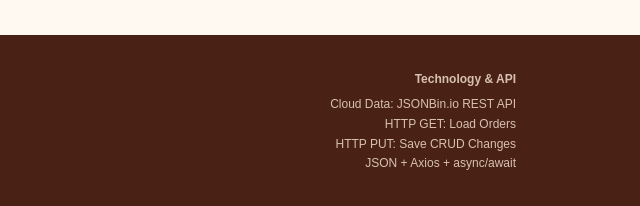
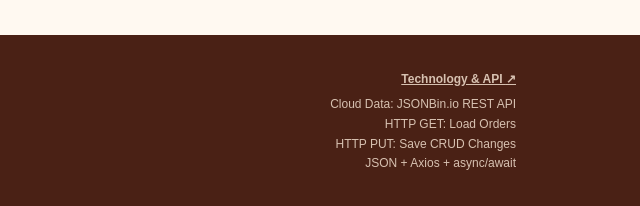
Before and after one commit to sheldoncm/chocofixco-order-manager, a plain HTML site: page index.html in a window 1280 px wide. Shown: the part 3548-3754 px from the top of the page, 640-1280 px from the left. Drawn offline with nearby package versions, Linux system fonts and the light colour scheme; no server answers.

Commit message:
Link footer API heading to JSONBin dashboard

```diff
--- a/index.html
+++ b/index.html
@@ -308,7 +308,7 @@
                  This is a static technology summary, not a live status.
             -->
             <div class="footer-api-notes" aria-label="Technology and API summary">
-                <p class="footer-api-heading">Technology &amp; API</p>
+                <p class="footer-api-heading"><a href="https://jsonbin.io/app/dashboard" target="_blank" rel="noopener noreferrer" aria-label="Open JSONBin dashboard in a new tab">Technology &amp; API <span aria-hidden="true">↗</span></a></p>
                 <p>Cloud Data: JSONBin.io REST API</p>
                 <p>HTTP GET: Load Orders</p>
                 <p>HTTP PUT: Save CRUD Changes</p>
```
